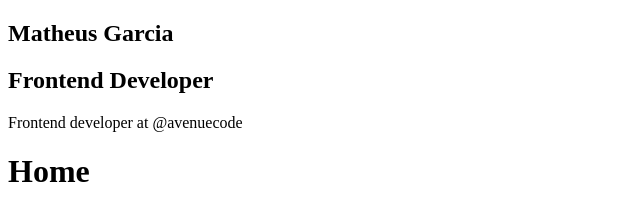
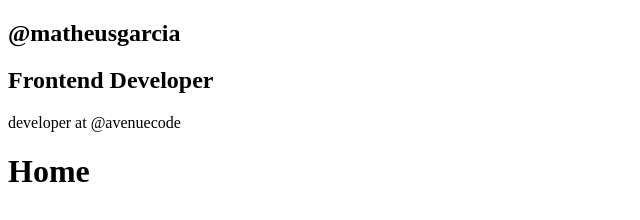
Before and after one commit to matlopgar/blog-gatsby, a Gatsby site: page / in a window 1280 px wide. Shown: the whole page, without its empty margins (0-640 px from the left). Built offline with nearby package versions, Linux system fonts and the light colour scheme; Gatsby itself is replaced by a stand-in of ours.

Commit message:
profile data graphql

```diff
--- a/gatsby-config.js
+++ b/gatsby-config.js
@@ -1,8 +1,9 @@
 module.exports = {
   siteMetadata: {
     title: `Gatsby Default Starter`,
-    description: `Kick off your next, great Gatsby project with this default starter. This barebones starter ships with the main Gatsby configuration files you might need.`,
-    author: `@gatsbyjs`,
+    position: `Frontend Developer`,
+    description: `developer at @avenuecode`,
+    author: `@matheusgarcia`,
     siteUrl: `https://gatsbystarterdefaultsource.gatsbyjs.io/`,
   },
   plugins: [
--- a/src/components/Profile/index.js
+++ b/src/components/Profile/index.js
@@ -1,11 +1,29 @@
 import React from "react";
+import { StaticQuery, graphql } from "gatsby";
 
 const Profile = () => (
-    <div className="Profile-wrapper">
-        <h1>Matheus Garcia</h1>
-        <h2>Frontend Developer</h2>
-        <p>Frontend developer at @avenuecode</p>
-    </div>
+    <StaticQuery
+        query={
+            graphql`
+        query Metadata {
+            site {
+              siteMetadata {
+                position
+                description
+                author
+              }
+            }
+          }
+        `
+        }
+        render={data => (
+            <div className="Profile-wrapper">
+                <h1>{data.site.siteMetadata.author}</h1>
+                <h2>{data.site.siteMetadata.position}</h2>
+                <p>{data.site.siteMetadata.description}</p>
+            </div>
+        )}
+   />
 )
 
 export default Profile
```
